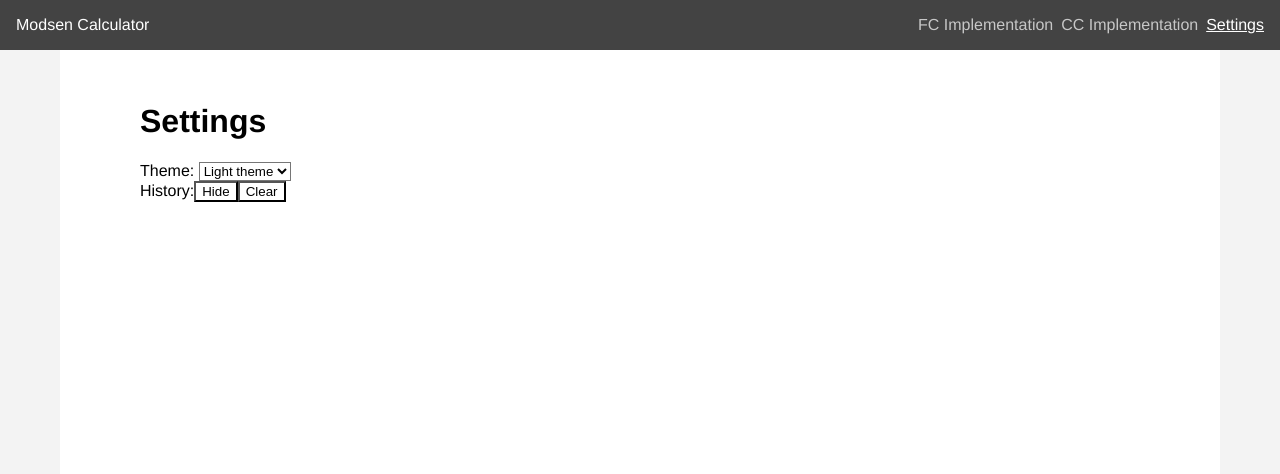
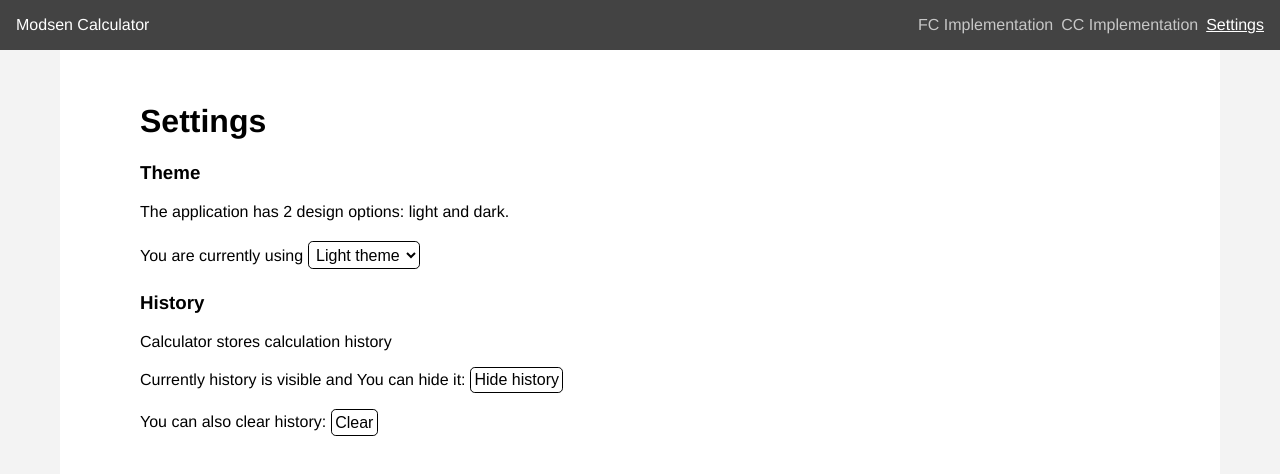
Before and after one commit to satma0745/modsen-calc, a React app: page /settings in a window 1280 px wide. Shown: the top 474 px of the page. Built offline with nearby package versions, Linux system fonts and the light colour scheme.

Commit message:
Improve settings UX and UI

```diff
--- a/src/components/settings/HistoryControl.tsx
+++ /dev/null
@@ -1,28 +0,0 @@
-import React, { FC, memo, useCallback } from 'react'
-
-import { toggleHistory } from '@redux/reducers/appearance'
-import { clearHistory } from '@redux/reducers/history'
-import { useAppearanceSelector, useDispatch } from '@redux/hooks'
-
-const HistoryControl: FC = () => {
-  const { showHistory } = useAppearanceSelector()
-  const dispatch = useDispatch()
-
-  const onToggleHistory = useCallback(() => {
-    dispatch(toggleHistory())
-  }, [dispatch])
-
-  const onClearHistory = useCallback(() => {
-    dispatch(clearHistory())
-  }, [dispatch])
-
-  return (
-    <div>
-      <span>History:</span>
-      <button onClick={onToggleHistory}>{showHistory ? 'Hide' : 'Show'}</button>
-      <button onClick={onClearHistory}>Clear</button>
-    </div>
-  )
-}
-
-export default memo(HistoryControl)
--- /dev/null
+++ b/src/components/settings/HistorySection.tsx
@@ -0,0 +1,38 @@
+import React, { FC, memo, useCallback } from 'react'
+
+import { toggleHistory } from '@redux/reducers/appearance'
+import { clearHistory } from '@redux/reducers/history'
+import { useAppearanceSelector, useDispatch } from '@redux/hooks'
+
+import { Section, Button } from './shared'
+
+const HistorySection: FC = () => {
+  const { showHistory: history } = useAppearanceSelector()
+  const dispatch = useDispatch()
+
+  const onToggleHistory = useCallback(() => {
+    dispatch(toggleHistory())
+  }, [dispatch])
+
+  const onClearHistory = useCallback(() => {
+    dispatch(clearHistory())
+  }, [dispatch])
+
+  return (
+    <Section title="History">
+      <p>Calculator stores calculation history</p>
+
+      <p>
+        Currently history is {history ? 'visible' : 'hidden'} and You can {history ? 'hide' : 'show'} it:
+        <Button onClick={onToggleHistory}>{history ? 'Hide' : 'Show'} history</Button>
+      </p>
+
+      <p>
+        You can also clear history:
+        <Button onClick={onClearHistory}>Clear</Button>
+      </p>
+    </Section>
+  )
+}
+
+export default memo(HistorySection)
--- a/src/components/settings/ThemeControl.tsx
+++ /dev/null
@@ -1,33 +0,0 @@
-import React, { ChangeEvent, FC, memo, useCallback } from 'react'
-
-import { useDispatch, useAppearanceSelector } from '@redux/hooks'
-import { changeTheme } from '@redux/reducers/appearance'
-
-const ThemeControl: FC = () => {
-  const { theme: themeKind } = useAppearanceSelector()
-  const dispatch = useDispatch()
-
-  const onSelect = useCallback(
-    (event: ChangeEvent<HTMLSelectElement>) => {
-      const selected = event.target.value
-      if (selected === 'light' || selected === 'dark') {
-        dispatch(changeTheme(selected))
-      } else {
-        throw new Error(`Unsupported theme "${selected}"`)
-      }
-    },
-    [dispatch],
-  )
-
-  return (
-    <div>
-      <span>Theme: </span>
-      <select value={themeKind} onChange={onSelect}>
-        <option value="light">Light theme</option>
-        <option value="dark">Dark theme</option>
-      </select>
-    </div>
-  )
-}
-
-export default memo(ThemeControl)
--- /dev/null
+++ b/src/components/settings/ThemeSection.tsx
@@ -0,0 +1,40 @@
+import React, { FC, memo, useCallback } from 'react'
+
+import { useAppearanceSelector, useDispatch } from '@redux/hooks'
+import { changeTheme } from '@redux/reducers/appearance'
+
+import { Section, Select } from './shared'
+
+const themingOptions = [
+  { title: 'Light theme', value: 'light' },
+  { title: 'Dark theme', value: 'dark' },
+]
+
+const ThemeSection: FC = () => {
+  const { theme } = useAppearanceSelector()
+  const dispatch = useDispatch()
+
+  const selectTheme = useCallback(
+    (selectedTheme: string) => {
+      if (selectedTheme === 'light' || selectedTheme === 'dark') {
+        dispatch(changeTheme(selectedTheme))
+      } else {
+        throw new Error(`Unsupported theme "${selectedTheme}"`)
+      }
+    },
+    [dispatch],
+  )
+
+  return (
+    <Section title="Theme">
+      <p>The application has 2 design options: light and dark.</p>
+
+      <p>
+        You are currently using
+        <Select value={theme} onSelect={selectTheme} options={themingOptions} />
+      </p>
+    </Section>
+  )
+}
+
+export default memo(ThemeSection)
--- a/src/components/settings/index.ts
+++ b/src/components/settings/index.ts
@@ -1,2 +1,2 @@
-export { default as HistoryControl } from './HistoryControl'
-export { default as ThemeControl } from './ThemeControl'
+export { default as HistorySection } from './HistorySection'
+export { default as ThemeSection } from './ThemeSection'
--- /dev/null
+++ b/src/components/settings/shared/Button.ts
@@ -0,0 +1,18 @@
+import styled from 'styled-components'
+import { Theme } from '@core/theming'
+
+interface Props {
+  theme: Theme
+}
+
+const Button = styled.button`
+  border: 0.1em solid ${({ theme }: Props) => theme.page.color};
+  border-radius: 0.3em;
+
+  margin: 0 0.3em;
+  padding: 0.2em;
+
+  font-size: 1em;
+`
+
+export default Button
--- /dev/null
+++ b/src/components/settings/shared/Section.tsx
@@ -0,0 +1,14 @@
+import React, { FC } from 'react'
+
+interface Props {
+  title: string
+}
+
+const Section: FC<Props> = ({ title, children }) => (
+  <section>
+    <h3>{title}</h3>
+    {children}
+  </section>
+)
+
+export default Section
--- /dev/null
+++ b/src/components/settings/shared/Select.tsx
@@ -0,0 +1,39 @@
+import React, { FC, memo } from 'react'
+import styled from 'styled-components'
+
+import { Theme } from '@core/theming'
+
+interface StyledProps {
+  theme: Theme
+}
+
+const StyledSelect = styled.select`
+  border: 0.1em solid ${({ theme }: StyledProps) => theme.page.color};
+  border-radius: 0.3em;
+  margin: 0.3em;
+  padding: 0.2em;
+  font-size: 1em;
+`
+
+interface Option {
+  title: string
+  value: string
+}
+
+interface Props {
+  value: string
+  options: Option[]
+  onSelect: (_: string) => void
+}
+
+const Select: FC<Props> = ({ value, options, onSelect, ...props }) => (
+  <StyledSelect value={value} onChange={(event) => onSelect(event.target.value)} {...props}>
+    {options.map(({ title, value }) => (
+      <option key={value} value={value}>
+        {title}
+      </option>
+    ))}
+  </StyledSelect>
+)
+
+export default memo(Select)
--- /dev/null
+++ b/src/components/settings/shared/index.ts
@@ -0,0 +1,3 @@
+export { default as Button } from './Button'
+export { default as Section } from './Section'
+export { default as Select } from './Select'
--- a/src/pages/SettingsPage.tsx
+++ b/src/pages/SettingsPage.tsx
@@ -1,11 +1,11 @@
 import React, { FC } from 'react'
-import { HistoryControl, ThemeControl } from '@components/settings'
+import { HistorySection, ThemeSection } from '@components/settings'
 
 const SettingsPage: FC = () => (
   <div>
     <h1>Settings</h1>
-    <ThemeControl />
-    <HistoryControl />
+    <ThemeSection />
+    <HistorySection />
   </div>
 )
 
```
